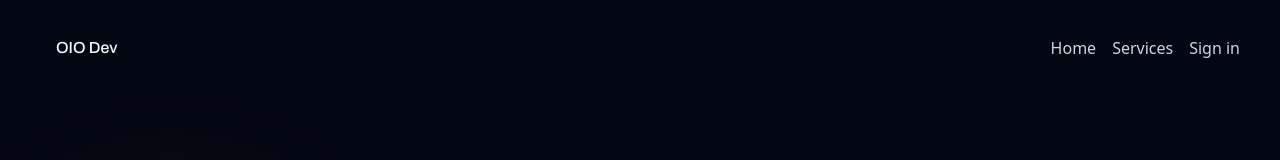
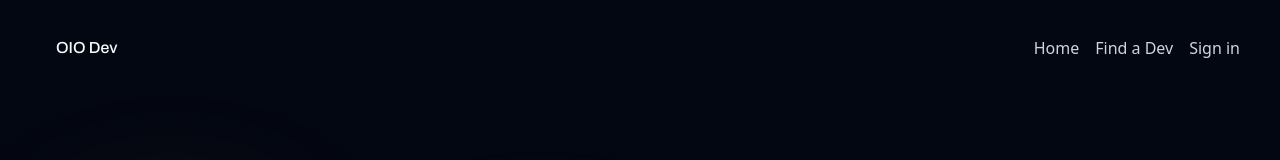
Before and after one commit to CodeByDex/OIODev, a Next.js app: page / in a window 1280 px wide. Shown: the top 160 px of the page. Built offline with nearby package versions, Linux system fonts and the light colour scheme; no server answers.

Commit message:
Changed services page name to developers and updated Navbar

```diff
--- a/src/components/Navbar/Navbar.js
+++ b/src/components/Navbar/Navbar.js
@@ -146,12 +146,12 @@ export default function Navbar() {
             className="hover:text-brand-textHover cursor-pointer"
             onClick={() => {
               closeMenu;
-              urlCheck("/services")
+              urlCheck("/developers")
                 ? scrollToTop()
-                : redirectToPath("/services");
+                : redirectToPath("/developers");
             }}
           >
-            Services
+            Find a Dev
           </div>
           <UserDisplayData />
         </div>
@@ -180,12 +180,12 @@ export default function Navbar() {
               className="hover:text-brand-textHover cursor-pointer"
               onClick={() => {
                 closeMenu();
-                urlCheck("/services")
+                urlCheck("/developers")
                   ? scrollToTop()
-                  : redirectToPath("/services");
+                  : redirectToPath("/developers");
               }}
             >
-              Services
+              Find a Dev
             </div>
             <div
               className="hover:text-brand-textHover cursor-pointer"
```
Also changed, not shown: src/app/developers/components/CalendlyModal.js (renamed from src/app/services/components/CalendlyModal.js), src/app/developers/components/DevCardLoading.js (renamed from src/app/services/components/DevCardLoading.js), src/app/developers/components/DevCards.js (renamed from src/app/services/components/DevCards.js), src/app/developers/components/HeaderGraphic.js (renamed from src/app/services/components/HeaderGraphic.js), src/app/developers/page.js (renamed from src/app/services/page.js).
